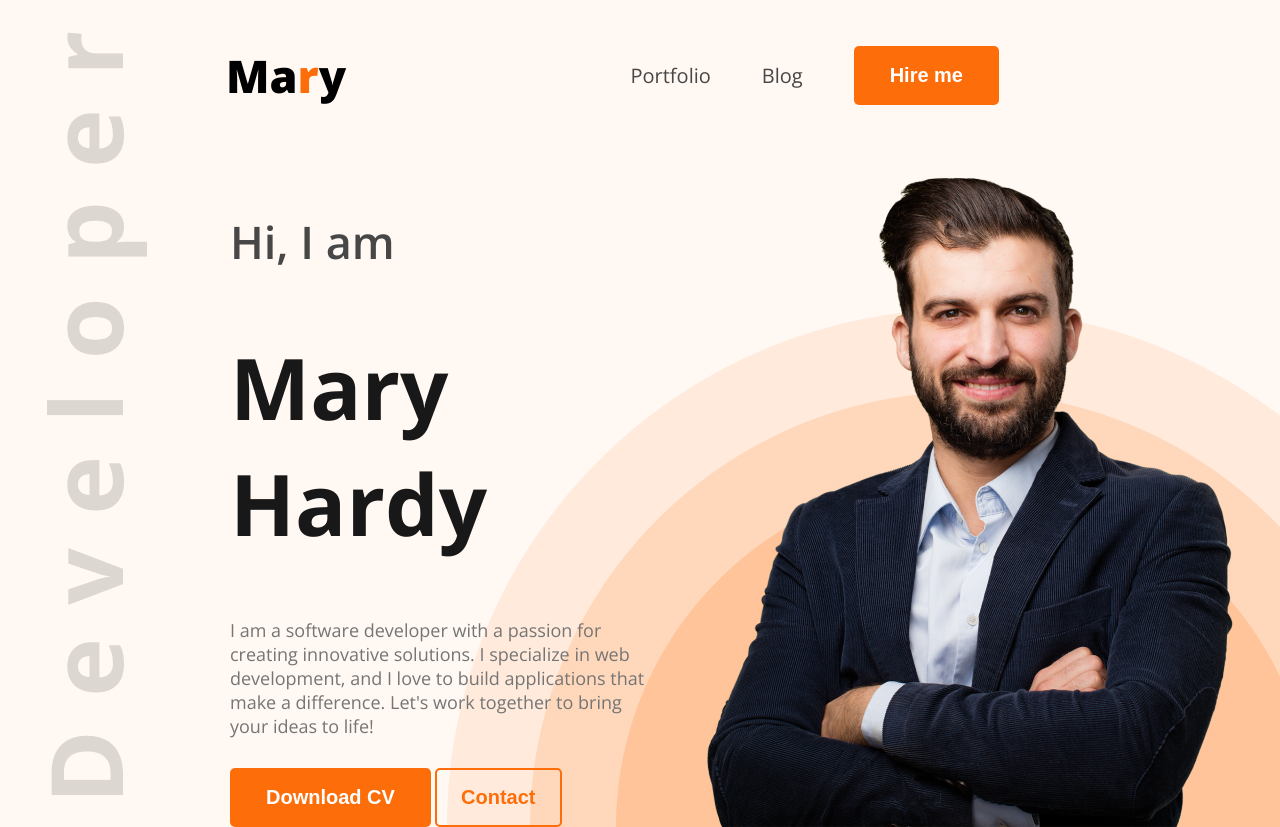
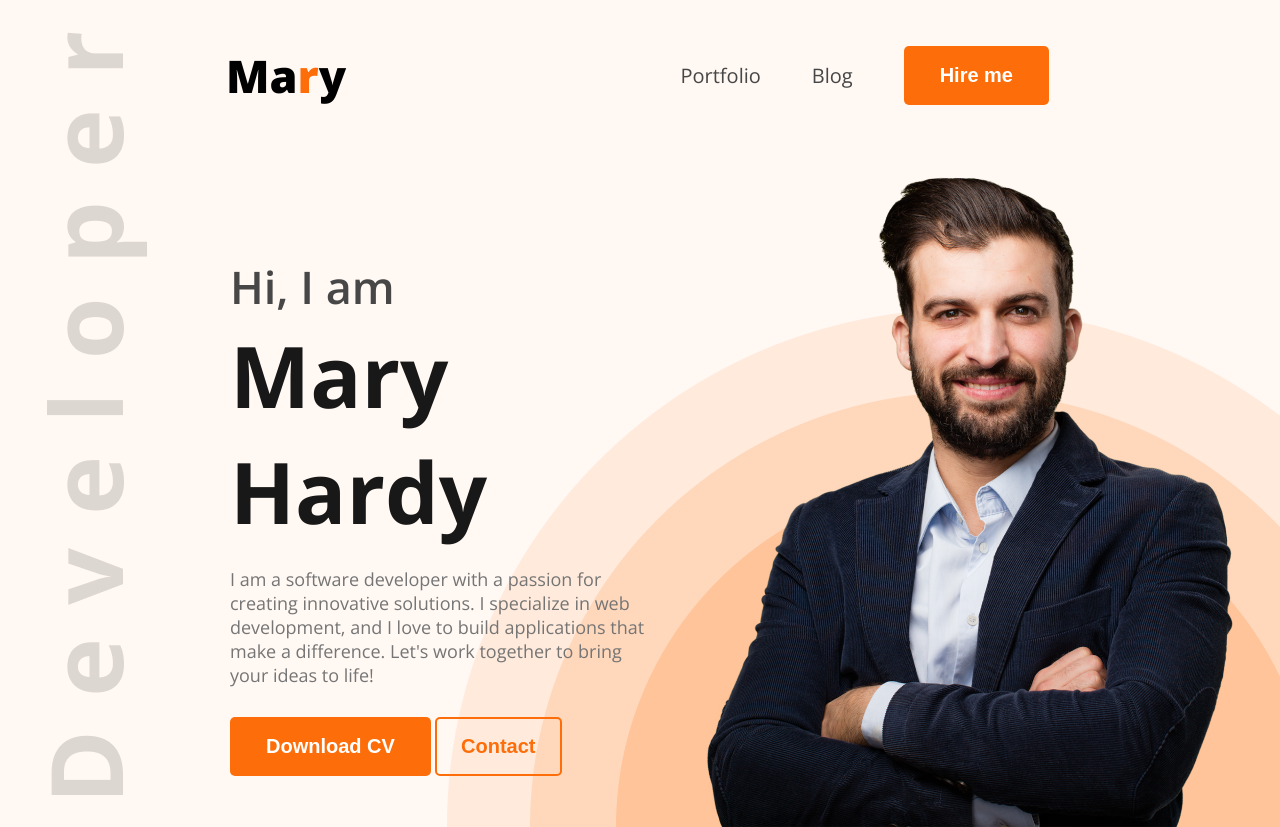
Before and after one commit to MarufaSultana2005/developer-portfolio, a plain HTML site: page index.html in a window 1280 px wide. Drawn offline with nearby package versions, Linux system fonts and the light colour scheme.

Commit message:
third commit

```diff
--- a/index.html
+++ b/index.html
@@ -19,8 +19,9 @@
 
         <div class="banner">
             <div class="banner_content">
-                <h4 class="banner_subtitle">Hi, I am</h4>
-                <h1 class="banner_title">Mary Hardy</h1>
+                <h6 class="banner_subtitle">Hi, I am
+                    <br>
+                <span class="banner_title">Mary Hardy</span></h6>
                 <p class="banner_description">
                     I am a software developer with a passion for creating innovative solutions. I specialize in web development, and I love to build applications that make a difference. Let's work together to bring your ideas to life!
                 </p>
--- a/styles/index.css
+++ b/styles/index.css
@@ -30,21 +30,18 @@
     background-color: #FFF8F3;
 }
 
-
-
-/* Nav styles */
-
 body {
     font-family: "Open Sans", sans-serif;
 }
+
+/* Nav styles */
 
 nav {
     display: flex;
     align-items: center;
     justify-content: space-between;
     margin-left: 226px;
-    margin-right: 230px;
-
+    margin-right: 180px;
 }
 
 .nav_title {
@@ -79,6 +76,7 @@ nav ul li a {
     display: flex;
     justify-content: space-between;
     margin-left: 230px;
+
 }
 
 .banner_content {
@@ -98,6 +96,7 @@ nav ul li a {
     font-size: 85px;
     font-weight: bold;
     color: var(--dark1);
+    margin-bottom: 20px;
 }
 
 .banner_description {
```
